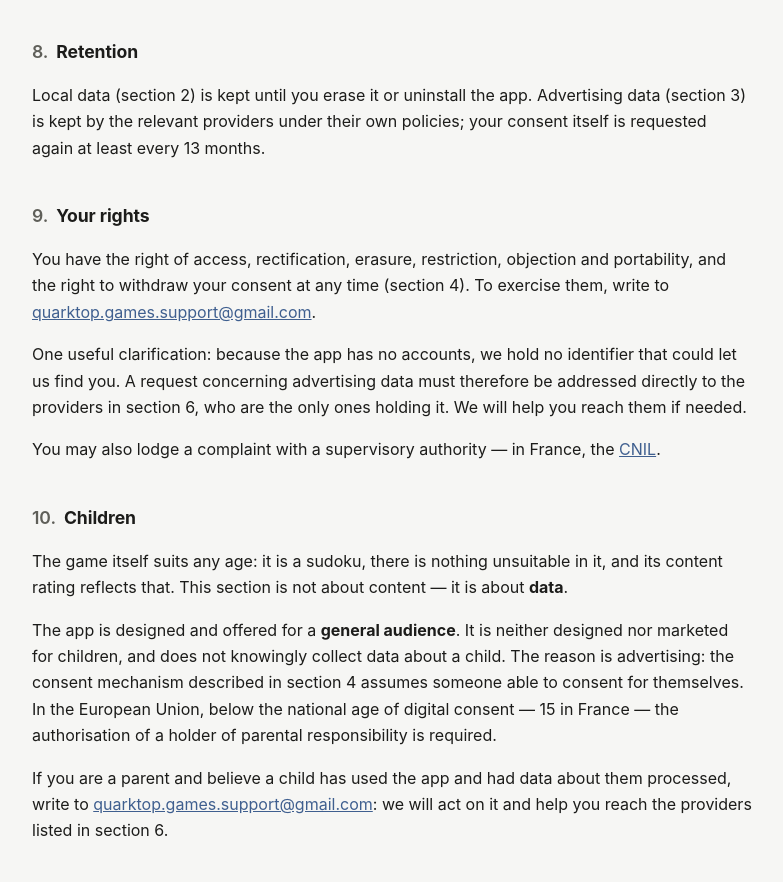
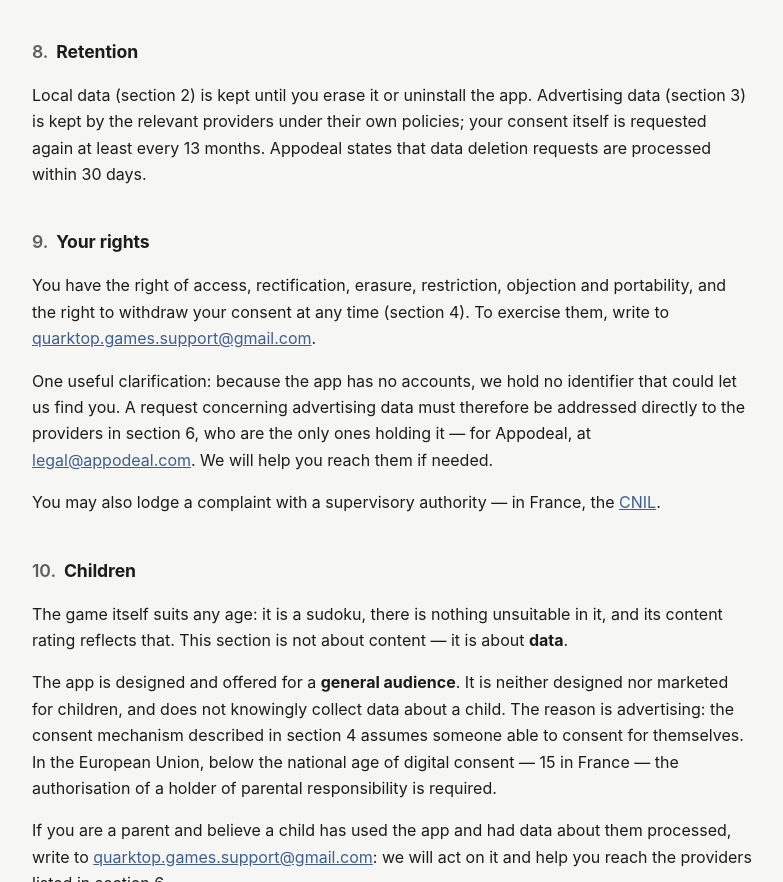
Before and after one commit to scapolanraphael-dev/sudoku-privacy, a plain HTML site: page en/index.html in a window 1280 px wide. Shown: the part 2944-3826 px from the top of the page, without its empty margins (248-1031 px from the left). Drawn offline with Linux system fonts and the light colour scheme.

Commit message:
docs: precise le delai et le contact Appodeal pour les demandes de suppression
Ajoute le mail direct legal@appodeal.com et le delai de traitement (30 jours)
confirmes aupres d'Appodeal, pour renforcer les criteres Google sur le lien de
suppression du formulaire Data Safety.

```diff
--- a/en/index.html
+++ b/en/index.html
@@ -142,7 +142,8 @@
   <h2><span class="num">8.</span>Retention</h2>
   <p>Local data (section 2) is kept until you erase it or uninstall the app. Advertising data
   (section 3) is kept by the relevant providers under their own policies; your consent itself
-  is requested again at least every 13 months.</p>
+  is requested again at least every 13 months. Appodeal states that data deletion requests
+  are processed within 30 days.</p>
 
   <h2><span class="num">9.</span>Your rights</h2>
   <p>You have the right of access, rectification, erasure, restriction, objection and
@@ -150,8 +151,9 @@
   them, write to <a href="mailto:quarktop.games.support@gmail.com">quarktop.games.support@gmail.com</a>.</p>
   <p>One useful clarification: because the app has no accounts, we hold no identifier that
   could let us find you. A request concerning advertising data must therefore be addressed
-  directly to the providers in section 6, who are the only ones holding it. We will help you
-  reach them if needed.</p>
+  directly to the providers in section 6, who are the only ones holding it — for Appodeal,
+  at <a href="mailto:legal@appodeal.com">legal@appodeal.com</a>. We will help you reach them
+  if needed.</p>
   <p>You may also lodge a complaint with a supervisory authority — in France, the
   <a href="https://www.cnil.fr" rel="noopener">CNIL</a>.</p>
 
```
Also changed, not shown: index.html (+5 -2 lines).
